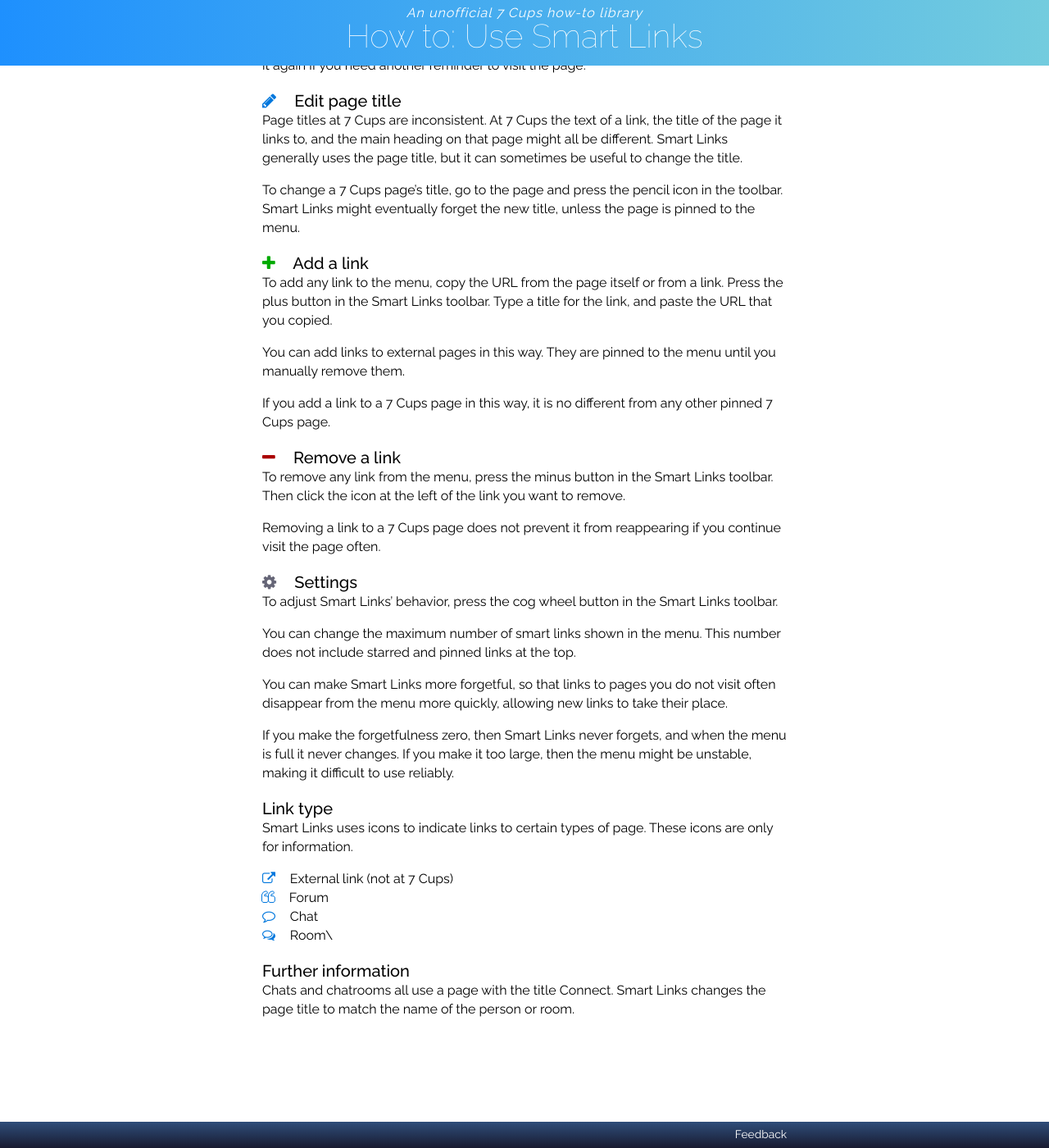
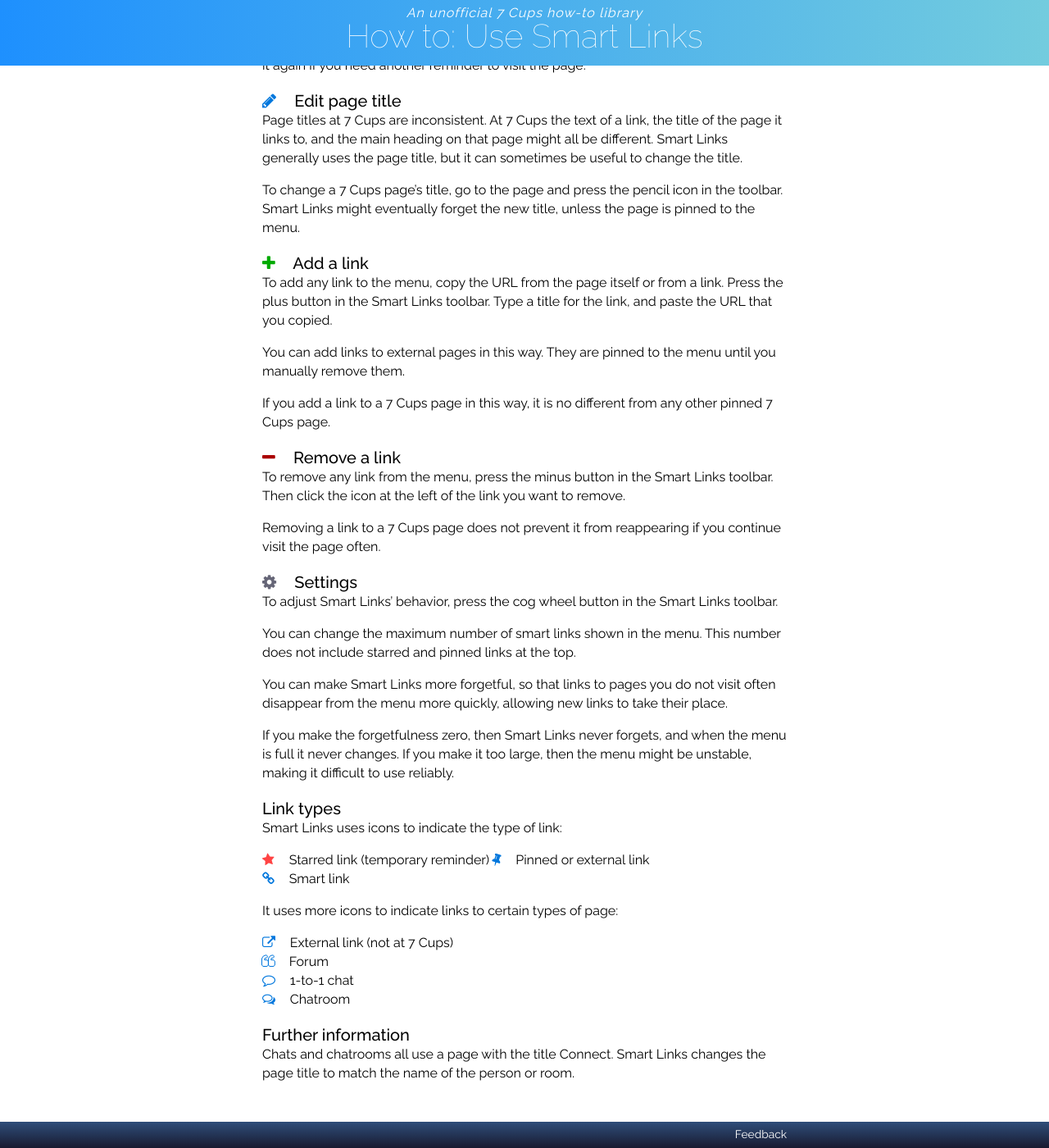
Before and after one commit to RarelyCharlie/rarelycharlie.github.io, a Jekyll site: the page built from _draft/links.md, in a window 1280 px wide and 1400 px high, scrolled down 1429 px. Shown: the whole window at 82% size. Built offline with Jekyll 4.4.1, drawn with Linux system fonts in a browser that asks for light colours.

Commit message:
more icons

```diff
--- a/_draft/links.md
+++ b/_draft/links.md
@@ -4,7 +4,7 @@ title: Use Smart Links
 linkas: false
 feedback: "https://www.7cups.com/@RarelyCharlie"
 ---
-<style>.fa {display: inline-block; margin-right: 1ex; color: #07d;} .fa-plus {color: #0a0;} .fa-minus {color: #a00;} .fa-thumb-tack {color: #fa0; transform: rotate(17deg);} .fa-star {color: #f44; transform: rotate(-7deg);} .fa-pencil {color: #07d;} .fa-cog {color: #667;} .fa-quote-left {color: #fff; text-shadow: 1px 0 0 #07d, 0 1px 0 #07d, -1px 0 0 #07d, 0 -1px 0 #07d;}</style>
+<style>.fa {display: inline-block; margin-right: 1ex; color: #07d;} .fa-plus {color: #0a0;} .fa-minus {color: #a00;} .fa-thumb-tack {color: #fa0; transform: rotate(17deg);} .fa-star {color: #f44; transform: rotate(-7deg);} .fa-pencil {color: #07d;} .fa-cog {color: #667;} .fa-quote-left {color: #fff; text-shadow: 1px 0 0 #07d, 0 1px 0 #07d, -1px 0 0 #07d, 0 -1px 0 #07d;} .blue {color: #07d;}</style>
 Smart Links is an additional menu for the 7 Cups website. The Smart Links menu continuously learns which 7 Cups webpages you use most often, and provides upiu with 1-click access to them. As your use of the 7 Cups website changes, the Smart Links menu continuously adapts.
 
 Some Smart Links features are experimental, and some might not work. Smart Links is only supported on a best efforts basis without any guarantees. The current version is 0.1.
@@ -88,14 +88,20 @@ You can make Smart Links more forgetful, so that links to pages you do not visit
 
 If you make the forgetfulness zero, then Smart Links never forgets, and when the menu is full it never changes. If you make it too large, then the menu might be unstable, making it difficult to use reliably.
 
-### Link type
+### Link types
 
-Smart Links uses icons to indicate links to certain types of page. These icons are only for information.
+Smart Links uses icons to indicate the type of link:
+
+<i class="fa fa-star"></i> Starred link (temporary reminder)
+<i class="fa fa-thumb-tack blue"></i> Pinned or external link\\
+<i class="fa fa-link"></i> Smart link
+
+It uses more icons to indicate links to certain types of page:
 
 <i class="fa fa-external-link"></i> External link (not at 7 Cups)\\
 <i class="fa fa-quote-left"></i> Forum\\
-<i class="fa fa-comment-o"></i> Chat\\
-<i class="fa fa-comments-o"></i> Room\\
+<i class="fa fa-comment-o"></i> 1-to-1 chat\\
+<i class="fa fa-comments-o"></i> Chatroom
 
 
 ### Further information
```
